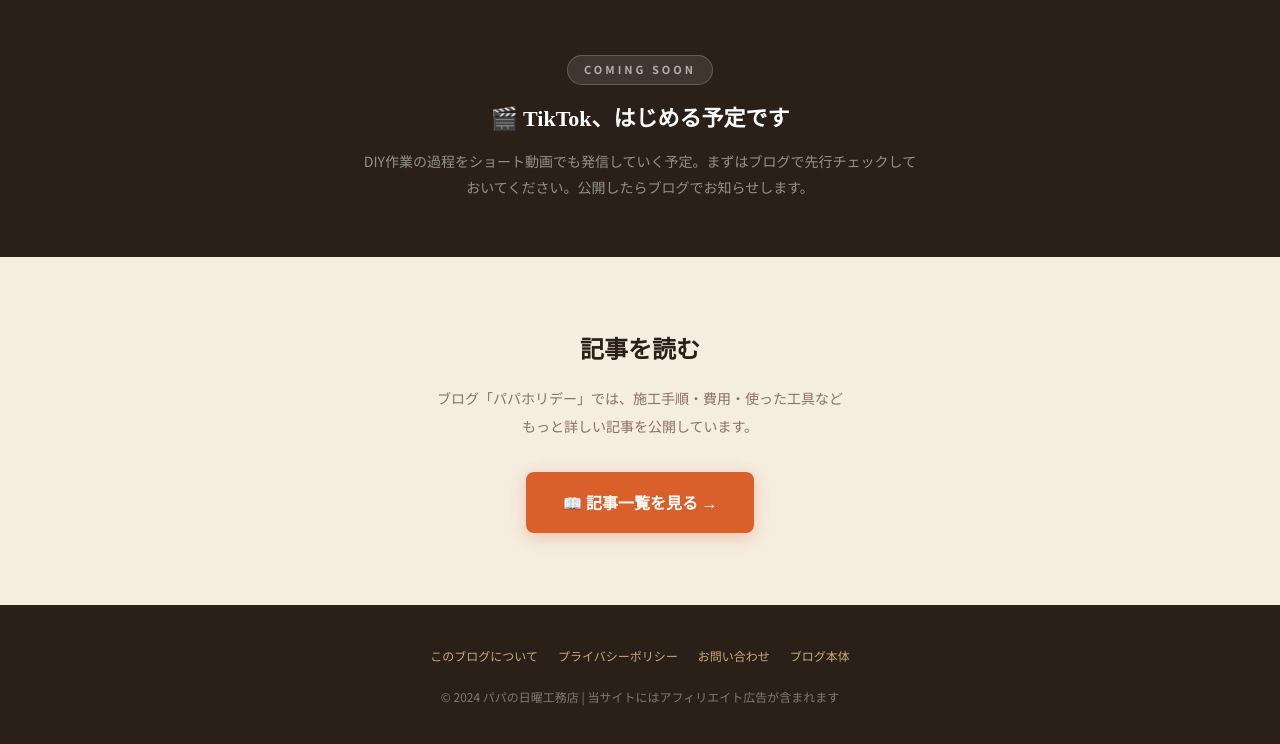
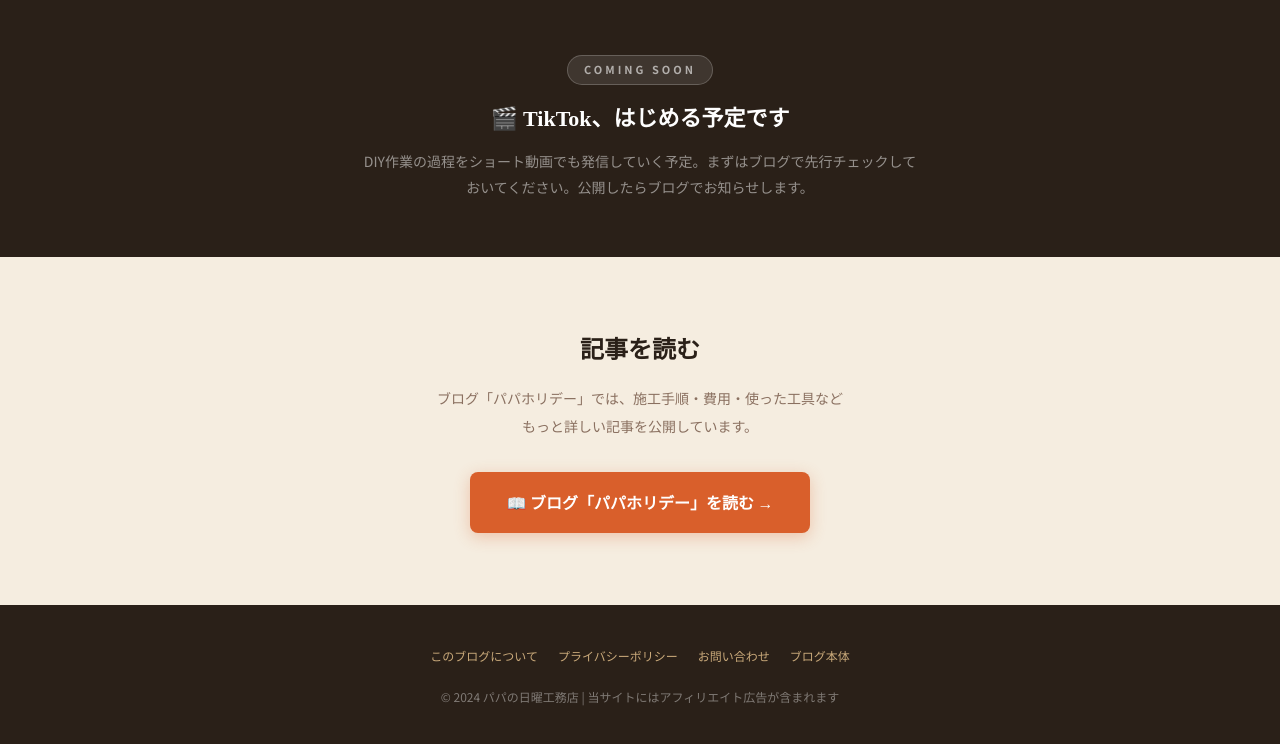
Before and after one commit to o7l8tachiachill22-ctrl/-, an Astro site in the folder papaholiday/: page / in a window 1280 px wide. Shown: the part 3814-4558 px from the top of the page. Built offline with nearby package versions, Linux system fonts and the light colour scheme; Astro itself is replaced by a stand-in of ours.

Commit message:
ブログを見るボタンを/garden/に戻す

```diff
--- a/papaholiday/src/pages/index.astro
+++ b/papaholiday/src/pages/index.astro
@@ -961,8 +961,8 @@ footer a { color: var(--light-warm); text-decoration: none; }
 <section class="blog-link-sec reveal">
   <h3>記事を読む</h3>
   <p>ブログ「パパホリデー」では、施工手順・費用・使った工具など<br>もっと詳しい記事を公開しています。</p>
-  <a href="#topics" class="blog-btn">
-    📖 記事一覧を見る →
+  <a href="/garden/" class="blog-btn">
+    📖 ブログ「パパホリデー」を読む →
   </a>
 </section>
 
```
